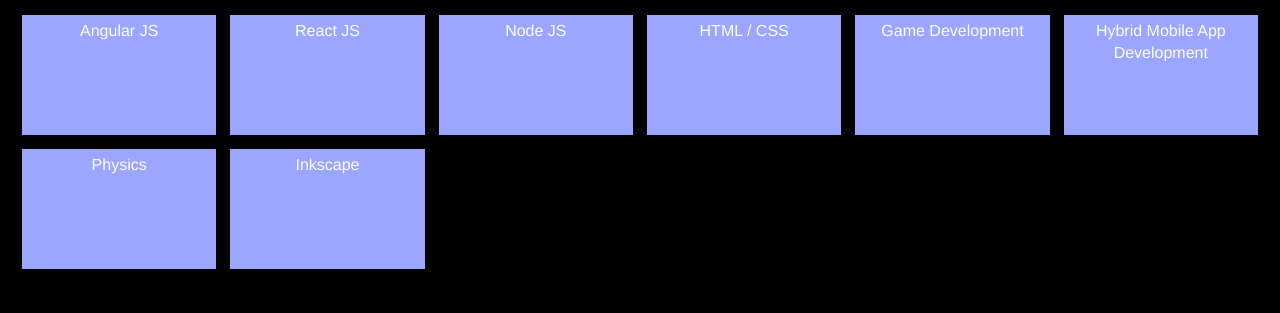
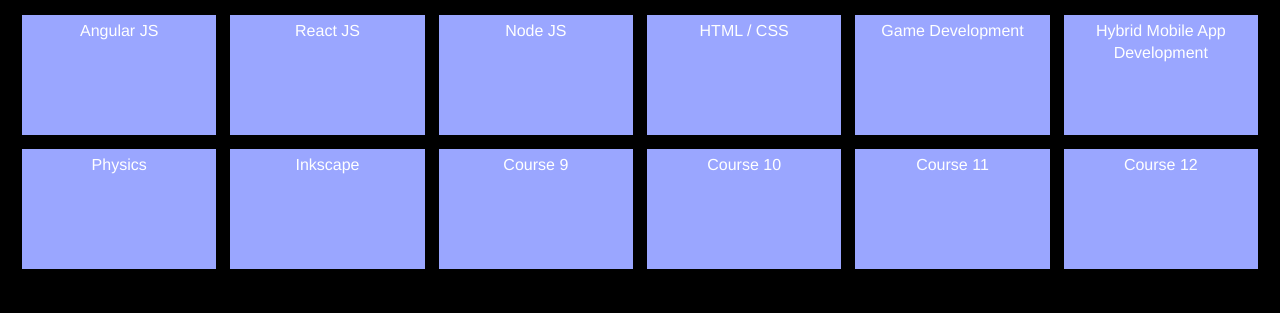
Before and after one commit to codotronix/a9, a plain HTML site: page index.html in a window 1280 px wide. Shown: the part 127-440 px from the top of the page. Drawn offline with Linux system fonts and the light colour scheme.

Commit message:
some style change

```diff
--- a/css/style.css
+++ b/css/style.css
@@ -48,6 +48,10 @@
     text-align: center;
 }
 
+.homeContent .courseList li a:hover {
+    border-bottom: 3px solid yellow;
+}
+
 @media (max-width: 767px) {
     .navbar-nav>li {
         border-left: 4px solid transparent;
--- a/data/lists/courseList.json
+++ b/data/lists/courseList.json
@@ -30,5 +30,21 @@
     {
         "name": "Inkscape",
         "noOfCourses": 0
+    },
+    {
+        "name": "Course 9",
+        "noOfCourses": 0
+    },
+    {
+        "name": "Course 10",
+        "noOfCourses": 0
+    },
+    {
+        "name": "Course 11",
+        "noOfCourses": 0
+    },
+    {
+        "name": "Course 12",
+        "noOfCourses": 0
     }
 ]
```
